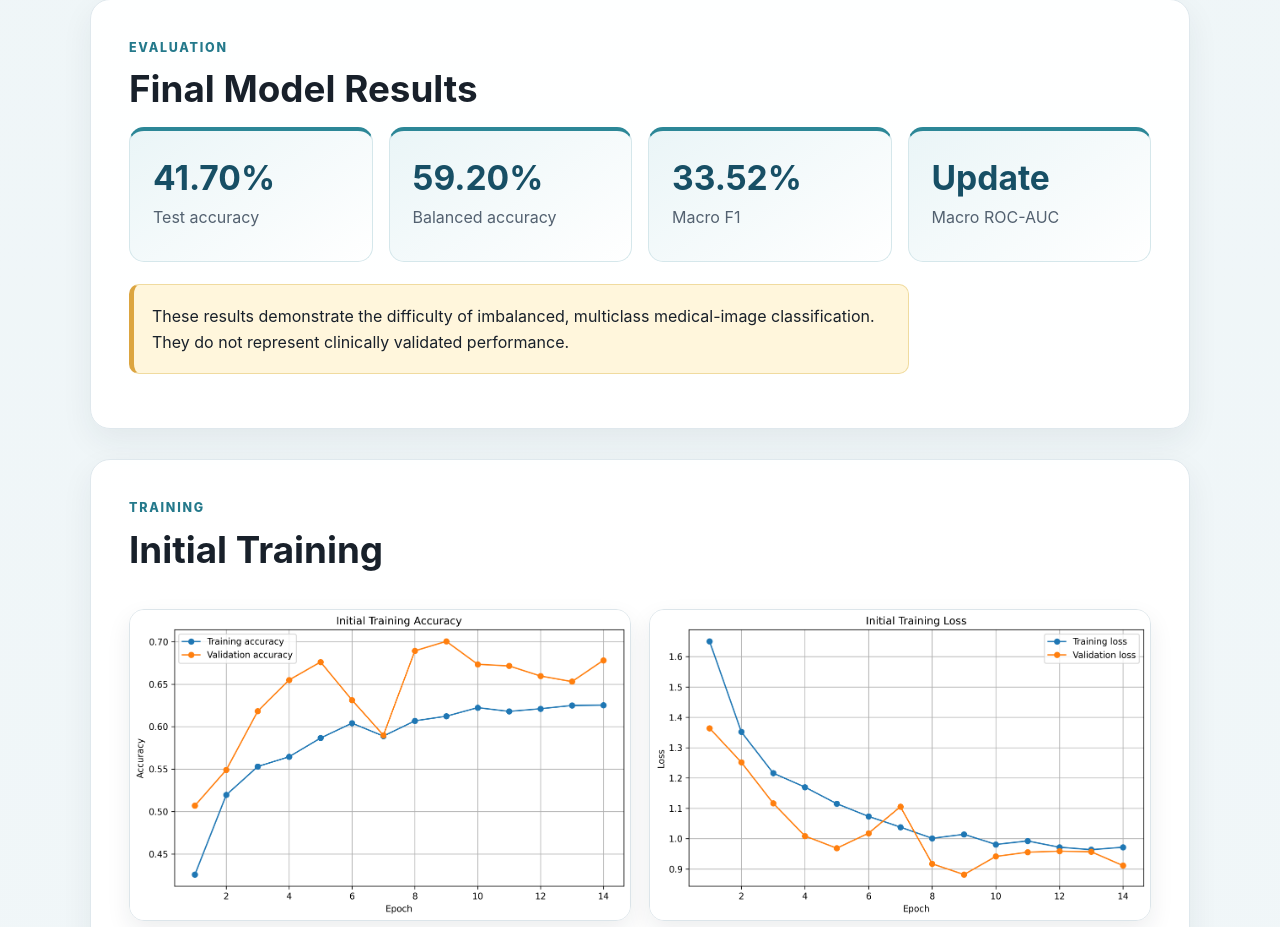
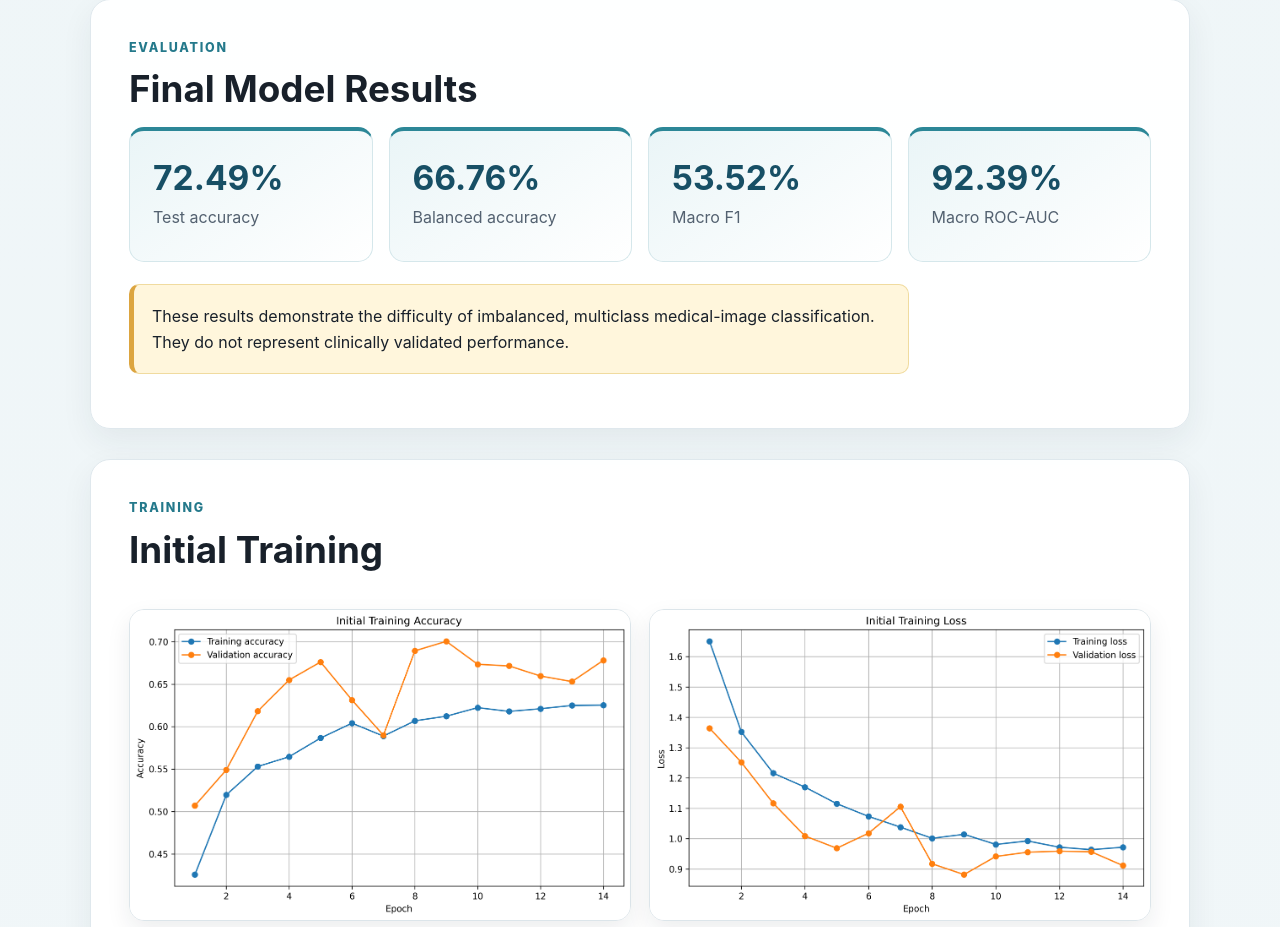
Before and after one commit to shashankpadala43267/HAM10000-Skin-Lesion-Classifier, a plain HTML site: page docs/index.html in a window 1280 px wide. Shown: the part 1678-2605 px from the top of the page. Drawn offline with Linux system fonts and the light colour scheme.

Commit message:
Update index.html

```diff
--- a/docs/index.html
+++ b/docs/index.html
@@ -70,12 +70,27 @@
         <section id="results">
             <p class="section-label">Evaluation</p>
             <h2>Final Model Results</h2>
-            <div class="results-grid">
-                <article class="card result-card"><strong>41.70%</strong><span>Test accuracy</span></article>
-                <article class="card result-card"><strong>59.20%</strong><span>Balanced accuracy</span></article>
-                <article class="card result-card"><strong>33.52%</strong><span>Macro F1</span></article>
-                <article class="card result-card"><strong>Update</strong><span>Macro ROC-AUC</span></article>
-            </div>
+<div class="results-grid">
+    <article class="card result-card">
+        <strong>72.49%</strong>
+        <span>Test accuracy</span>
+    </article>
+
+    <article class="card result-card">
+        <strong>66.76%</strong>
+        <span>Balanced accuracy</span>
+    </article>
+
+    <article class="card result-card">
+        <strong>53.52%</strong>
+        <span>Macro F1</span>
+    </article>
+
+    <article class="card result-card">
+        <strong>92.39%</strong>
+        <span>Macro ROC-AUC</span>
+    </article>
+</div>
             <p class="notice">These results demonstrate the difficulty of imbalanced, multiclass medical-image classification. They do not represent clinically validated performance.</p>
         </section>
 
```
